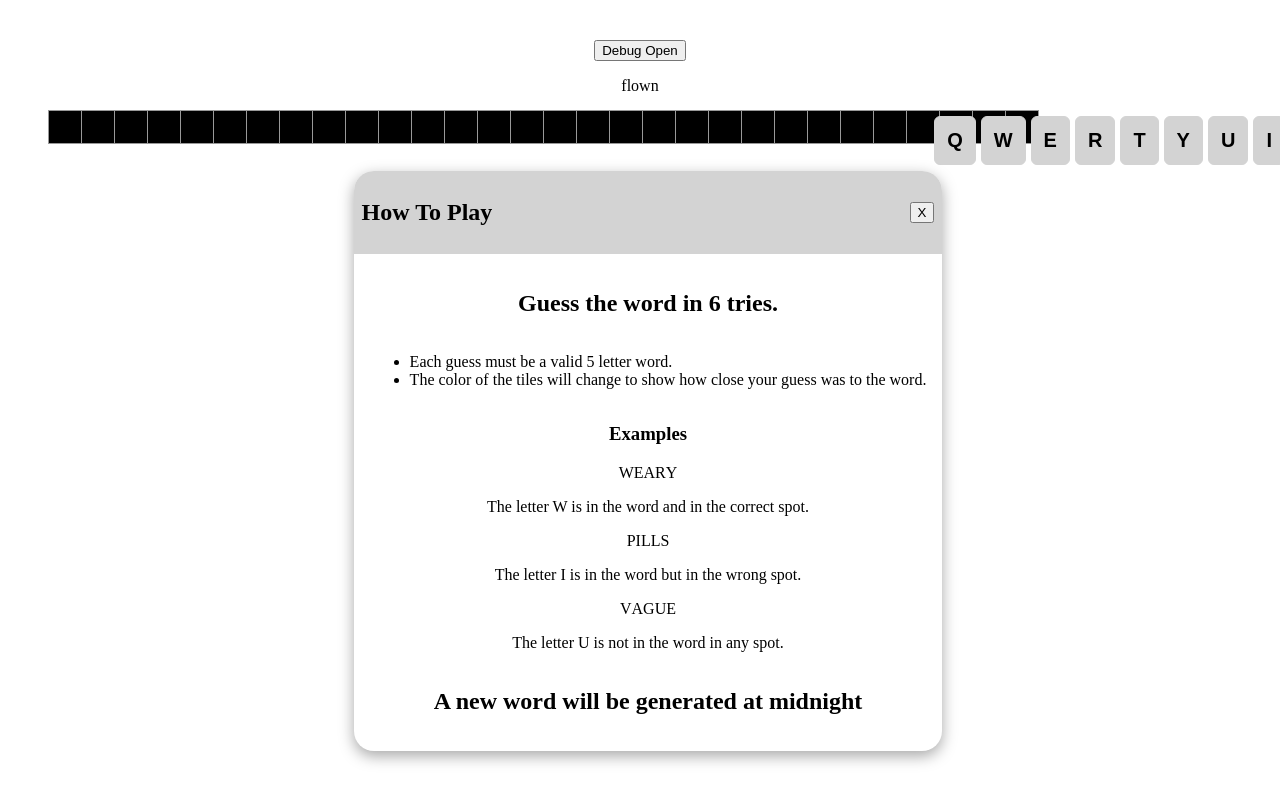
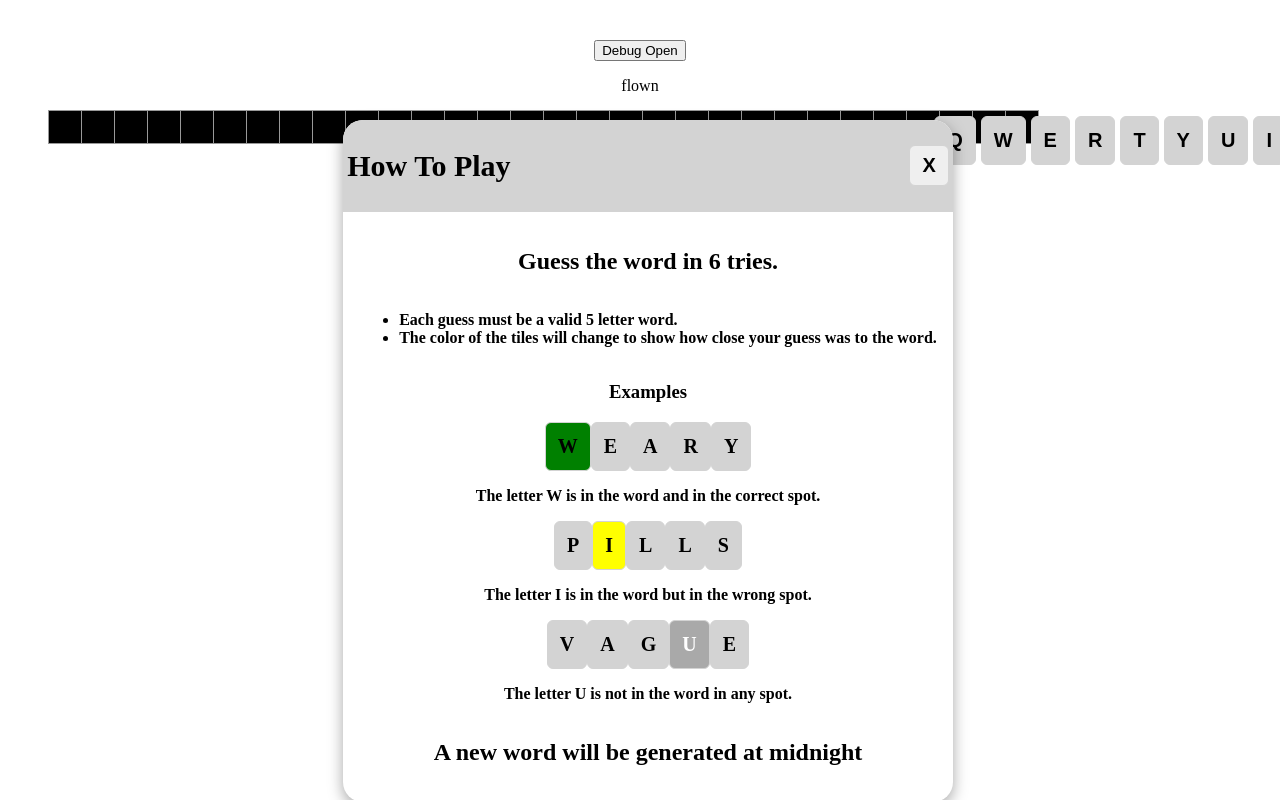
Before and after one commit to StuartLiam/Not_Wordle, a React (Vite) app: page / in a window 1280 px wide. Both pictures are taken after a click on the button "Debug Open". Shown: the top 800 px of the page. Built offline with nearby package versions, Linux system fonts and the light colour scheme.

Commit message:
modal fix

```diff
--- a/src/App.tsx
+++ b/src/App.tsx
@@ -5,6 +5,7 @@ import WordGenerator from './components/WordGenerator';
 import Modal from './components/modal';
 
 import Grid from './components/Grid'
+import "./components/Key.css"
 
 function App() {
   const [input, setInput] = useState<string[]>(WordGenerator());
@@ -53,27 +54,27 @@ function App() {
                      </ul>
                      <h3>Examples</h3>
                      <div className="exampleRow">
-                        <div className="exampleTile correct">W</div>
-                        <div className="exampleTile">E</div>
-                        <div className="exampleTile">A</div>
-                        <div className="exampleTile">R</div>
-                        <div className="exampleTile">Y</div>
+                        <div className="key 2">W</div>
+                        <div className="key 0">E</div>
+                        <div className="key 0">A</div>
+                        <div className="key 0">R</div>
+                        <div className="key 0">Y</div>
                      </div>
                      <p> The letter W is in the word and in the correct spot.</p>
                      <div className="exampleRow">
-                        <div className="exampleTile">P</div>
-                        <div className="exampleTile incorrect">I</div>
-                        <div className="exampleTile">L</div>
-                        <div className="exampleTile">L</div>
-                        <div className="exampleTile">S</div>
+                        <div className="key 0">P</div>
+                        <div className="key 1">I</div>
+                        <div className="key 0">L</div>
+                        <div className="key 0">L</div>
+                        <div className="key 0">S</div>
                      </div>
                      <p> The letter I is in the word but in the wrong spot.</p>
                      <div className="exampleRow">
-                        <div className="exampleTile">V</div>
-                        <div className="exampleTile">A</div>
-                        <div className="exampleTile">G</div>
-                        <div className="exampleTile incorrect">U</div>
-                        <div className="exampleTile">E</div>
+                        <div className="key 0">V</div>
+                        <div className="key 0">A</div>
+                        <div className="key 0">G</div>
+                        <div className="key 3">U</div>
+                        <div className="key 0">E</div>
                      </div>
                      <p> The letter U is not in the word in any spot.</p>
                      <h2>A new word will be generated at midnight</h2>
--- a/src/components/Key.tsx
+++ b/src/components/Key.tsx
@@ -16,7 +16,7 @@ const Component: React.FC<Props> = (props) => {
 
     return (
         <button
-            className={`key ` + currState}
+            className={`test key ` + currState}
             onClick={() => setCurrState(nextState)}
         >
             {props.mark}
--- a/src/components/modal.css
+++ b/src/components/modal.css
@@ -23,19 +23,23 @@
     text-align: center;
     align-items: center;
     justify-content: space-between;
-    padding: 8px;
+    padding: 4px;
     border-top-right-radius: 20px;
     border-top-left-radius: 20px;
     background-color: lightgray;
+    font-size: 20px;
 }
 
 .close_btn {
     display: flex;
-    justify-content: flex-end;
-}
-
-.close_btn button {
-    font-size: 0.3rem;
+    border: 1px solid lightgray;
+    border-radius:6px;
+    cursor:pointer;
+    float: left;
+    font-size: 20px;
+    font-weight: bold;
+    padding:8px 12px;
+    text-align: center;
 }
 
 
@@ -48,4 +52,6 @@
     align-items: center;
     font-size: 1rem;
     text-align: left;
+    font-size: 16px;
+    font-weight: bold;
 }
```
Also changed, not shown: src/components/Key.css (indentation only).
